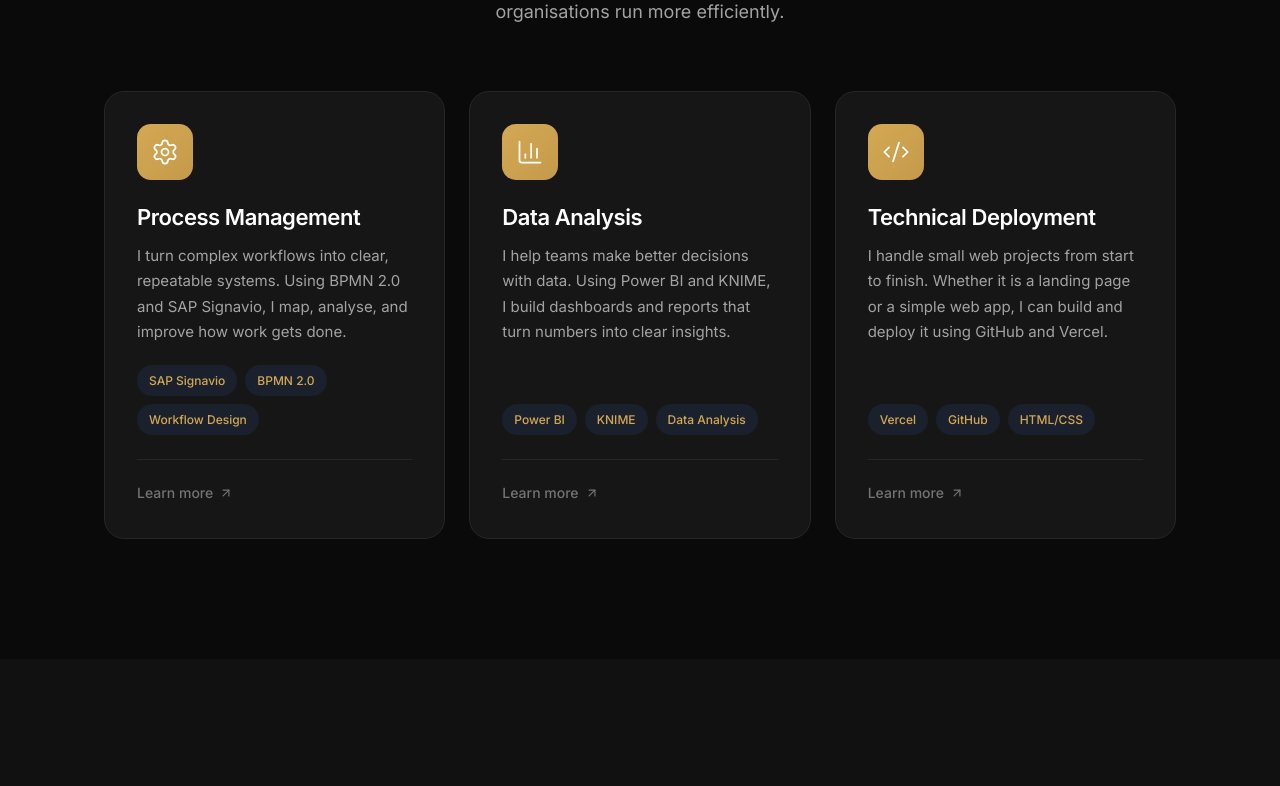
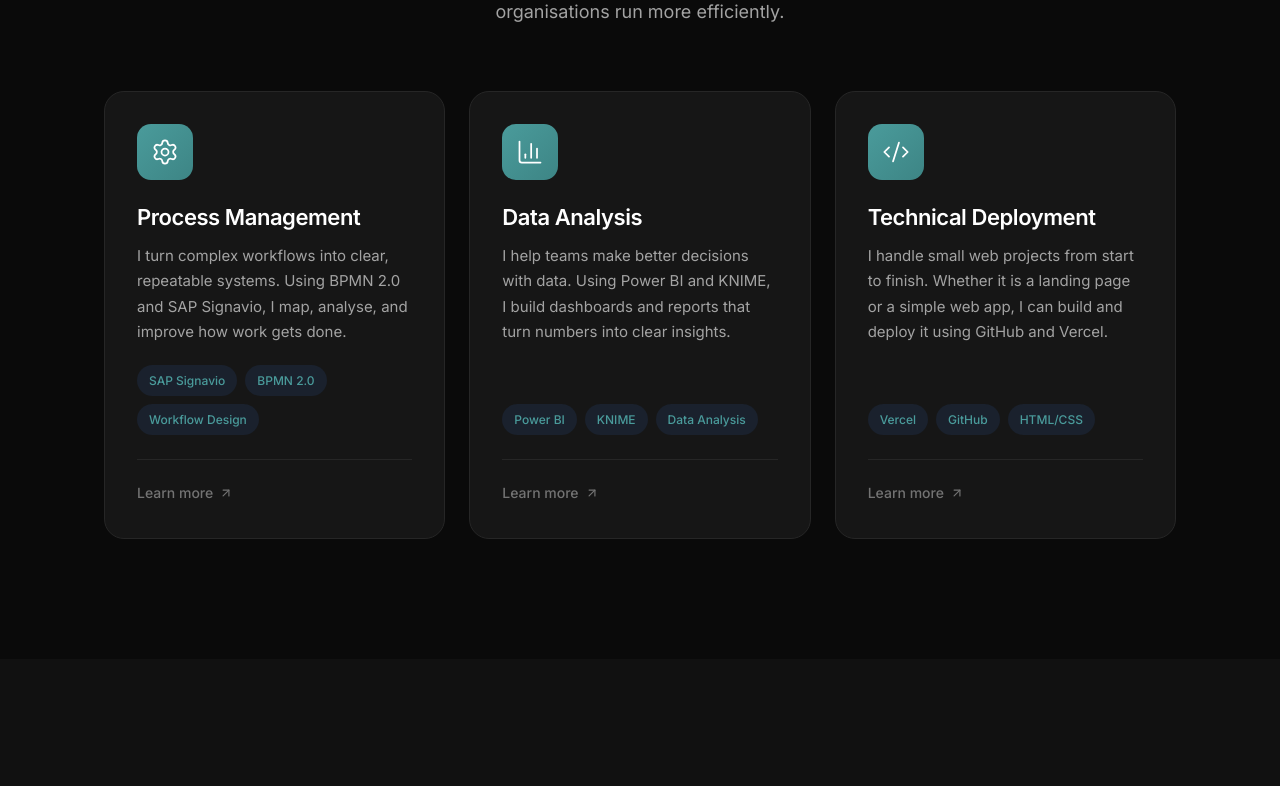
Before and after one commit to myselfrezaul7/portfolio, a Next.js app: page / in a window 1280 px wide. Shown: the part 1120-1906 px from the top of the page. Built offline with nearby package versions, Linux system fonts and the light colour scheme.

Commit message:
Change accent to Teal (#4a9b9b)

```diff
--- a/src/app/globals.css
+++ b/src/app/globals.css
@@ -14,21 +14,21 @@
   --text-secondary: #a3a3a3;
   --text-tertiary: #737373;
 
-  --accent: #d4a853;
-  --accent-hover: #e8c170;
+  --accent: #4a9b9b;
+  --accent-hover: #5fb3b3;
 
   --border: #262626;
   --border-hover: #404040;
 
-  /* Gradients - Warm Gold */
-  --gradient-primary: linear-gradient(135deg, #d4a853 0%, #c49a4b 100%);
+  /* Gradients - Teal */
+  --gradient-primary: linear-gradient(135deg, #4a9b9b 0%, #3d8585 100%);
   --gradient-subtle: linear-gradient(180deg, rgba(255, 255, 255, 0.05) 0%, rgba(255, 255, 255, 0) 100%);
 
   /* Shadows */
   --shadow-sm: 0 1px 2px rgba(0, 0, 0, 0.5);
   --shadow-md: 0 4px 6px rgba(0, 0, 0, 0.4);
   --shadow-lg: 0 10px 15px rgba(0, 0, 0, 0.3);
-  --shadow-glow: 0 0 40px rgba(212, 168, 83, 0.15);
+  --shadow-glow: 0 0 40px rgba(74, 155, 155, 0.15);
 
   /* Spacing */
   --section-padding: 120px;
```
